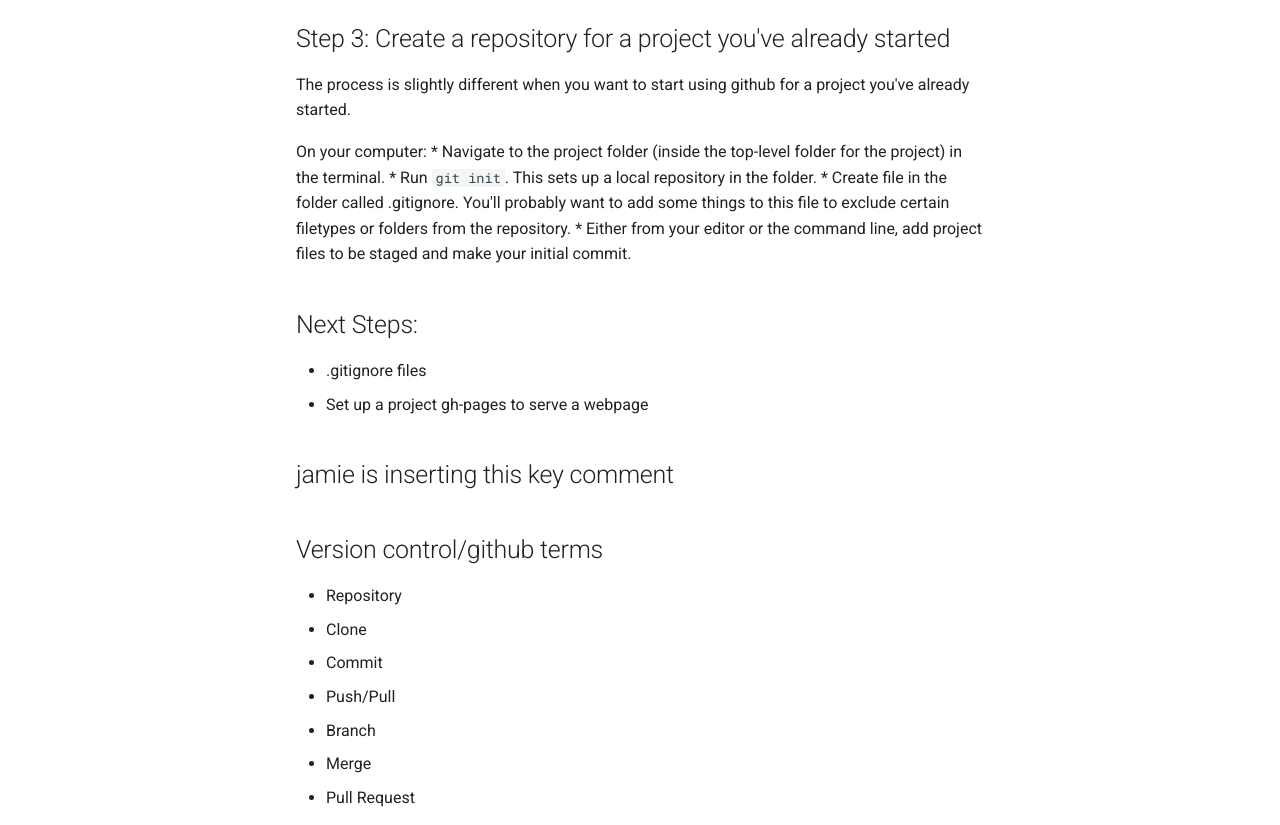
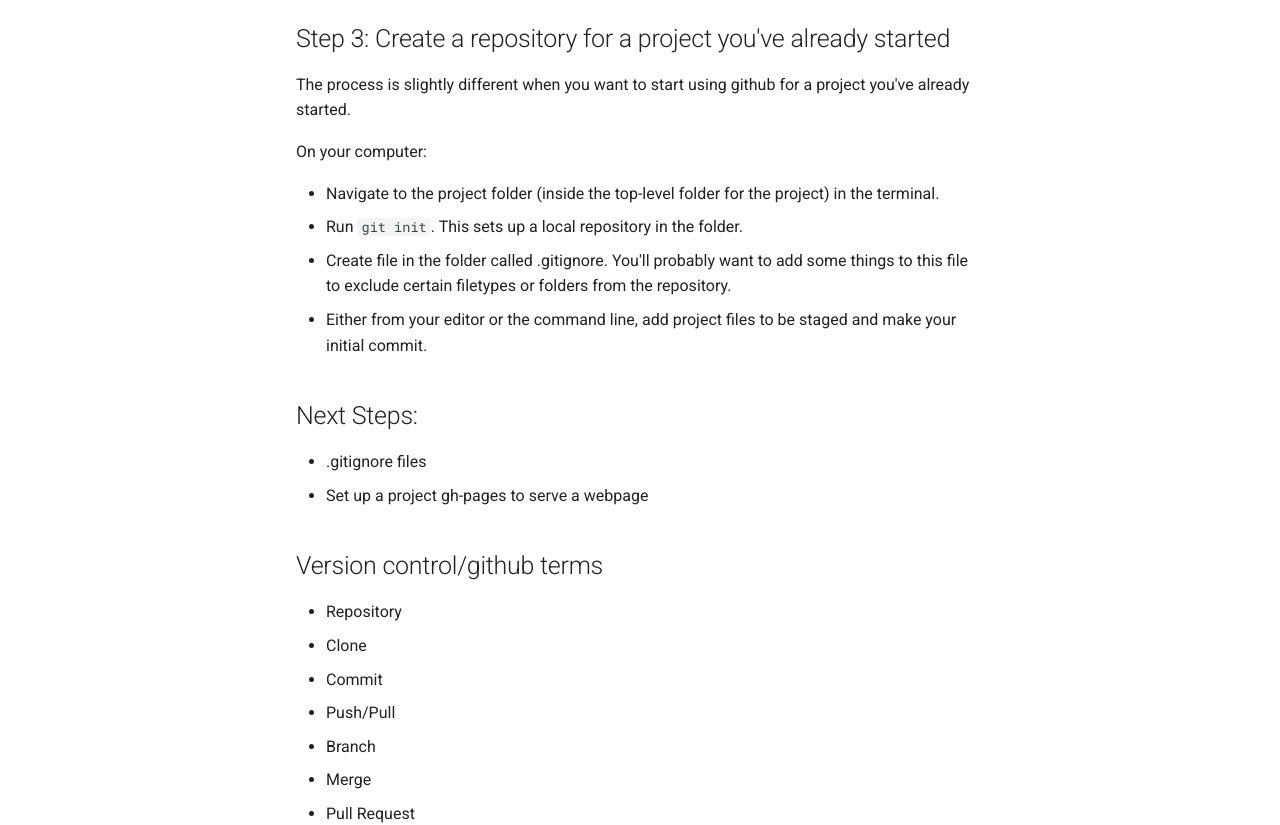
Before and after one commit to phawthorne/ki-tutorials, a plain HTML site: page docs/github101/index.html in a window 1280 px wide. Shown: the part 3240-4065 px from the top of the page. Drawn offline with Linux system fonts and the light colour scheme; no server answers.

Commit message:
Deployed  with MkDocs version: 1.1.2

```diff
--- a/docs/github101/index.html
+++ b/docs/github101/index.html
@@ -479,17 +479,18 @@
 </ul>
 <h2 id="step-3-create-a-repository-for-a-project-youve-already-started">Step 3: Create a repository for a project you've already started</h2>
 <p>The process is slightly different when you want to start using github for a project you've already started.</p>
-<p>On your computer:
-* Navigate to the project folder (inside the top-level folder for the project) in the terminal.
-* Run <code>git init</code>. This sets up a local repository in the folder.
-* Create file in the folder called .gitignore. You'll probably want to add some things to this file to exclude certain filetypes or folders from the repository.
-* Either from your editor or the command line, add project files to be staged and make your initial commit.</p>
+<p>On your computer:</p>
+<ul>
+<li>Navigate to the project folder (inside the top-level folder for the project) in the terminal.</li>
+<li>Run <code>git init</code>. This sets up a local repository in the folder.</li>
+<li>Create file in the folder called .gitignore. You'll probably want to add some things to this file to exclude certain filetypes or folders from the repository.</li>
+<li>Either from your editor or the command line, add project files to be staged and make your initial commit.</li>
+</ul>
 <h2 id="next-steps">Next Steps:</h2>
 <ul>
 <li>.gitignore files</li>
 <li>Set up a project gh-pages to serve a webpage</li>
 </ul>
-<h2 id="jamie-is-inserting-this-key-comment">jamie is inserting this key comment</h2>
 <h2 id="version-controlgithub-terms">Version control/github terms</h2>
 <ul>
 <li>Repository</li>
```
Also changed, not shown: search/search_index.json (+1 -1 lines), 1 other file.
